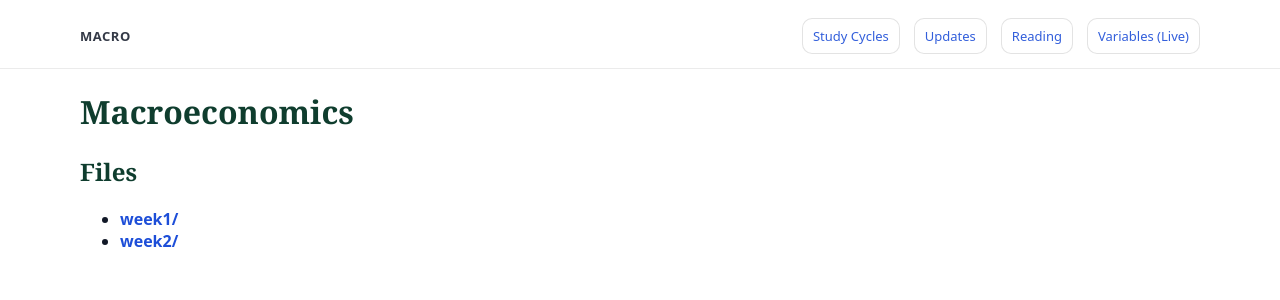
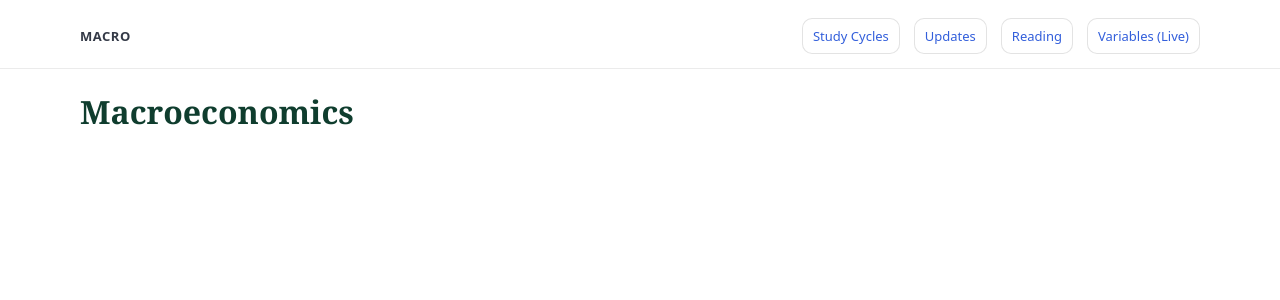
Before and after one commit to yaxinzn/study-archive, a Jekyll site: the page built from materials/macro/index.md, in a window 1280 px wide. Shown: the top 300 px of the page. Built offline with Jekyll 4.4.1, drawn with Linux system fonts in a browser that asks for light colours.

Commit message:
Remove auto-generated file list from index.md
Removed auto-generated file list for weeks 1 and 2.

```diff
--- a/materials/macro/index.md
+++ b/materials/macro/index.md
@@ -9,9 +9,3 @@ hide_name: true
 ---
 
 # Macroeconomics
-
-## Files
-<!-- AUTO-LIST-START -->
-- **[week1/](week1/)**
-- **[week2/](week2/)**
-<!-- AUTO-LIST-END -->
```
